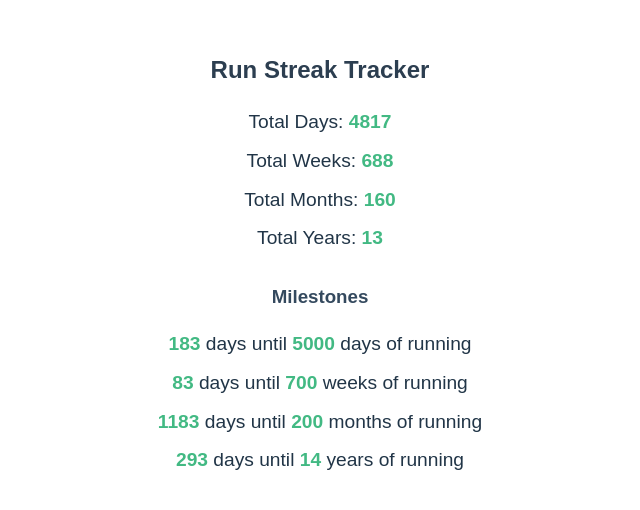
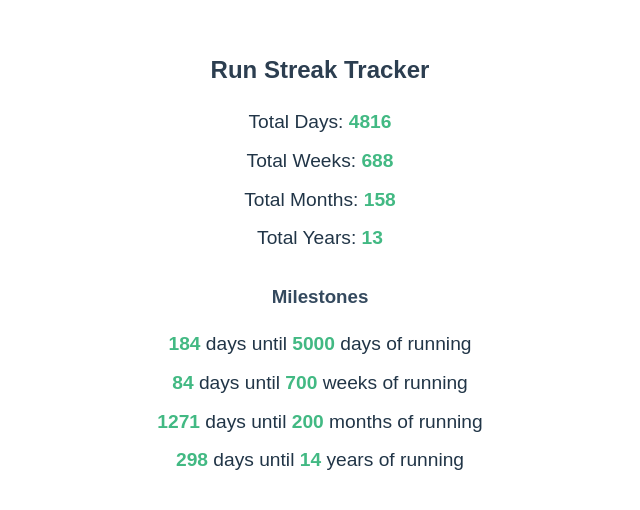
Before and after one commit to MicahRCM/run365, a Vue app: page / in a window 1280 px wide. Shown: the top 510 px of the page, without its empty margins (320-960 px from the left). Built offline with nearby package versions, Linux system fonts and the light colour scheme.

Commit message:
more accurate tracking

```diff
--- a/src/components/RunStreakTracker.vue
+++ b/src/components/RunStreakTracker.vue
@@ -90,8 +90,11 @@ const startDate = new Date("2012-02-01")
 const currentDate = new Date()
 
 const totalDays = computed(() => {
-  const diffTime = Math.abs(currentDate - startDate)
-  return Math.ceil(diffTime / (1000 * 60 * 60 * 24))
+  // Reset time portions to midnight for accurate day calculation
+  const start = new Date(startDate.getFullYear(), startDate.getMonth(), startDate.getDate())
+  const end = new Date(currentDate.getFullYear(), currentDate.getMonth(), currentDate.getDate())
+  const diffTime = Math.abs(end - start)
+  return Math.floor(diffTime / (1000 * 60 * 60 * 24))
 })
 
 // Calculate block counts
@@ -105,11 +108,36 @@ const totalWeeks = computed(() => {
 })
 
 const totalMonths = computed(() => {
-  return Math.floor(totalDays.value / 30)
+  const start = new Date(startDate)
+  const end = new Date(currentDate)
+
+  // Calculate years and months difference
+  let months = (end.getFullYear() - start.getFullYear()) * 12
+  months += end.getMonth() - start.getMonth()
+
+  // Adjust for day of month
+  if (end.getDate() < start.getDate()) {
+    months--
+  }
+
+  return months
 })
 
 const totalYears = computed(() => {
-  return Math.floor(totalDays.value / 365)
+  const start = new Date(startDate)
+  const end = new Date(currentDate)
+
+  let years = end.getFullYear() - start.getFullYear()
+
+  // Adjust if we haven't reached the anniversary month/day yet
+  if (
+    end.getMonth() < start.getMonth() ||
+    (end.getMonth() === start.getMonth() && end.getDate() < start.getDate())
+  ) {
+    years--
+  }
+
+  return years
 })
 
 const nextDayMilestone = computed(() => {
@@ -133,7 +161,20 @@ const nextMonthMilestone = computed(() => {
 })
 
 const daysToNextMonthMilestone = computed(() => {
-  return nextMonthMilestone.value * 30 - totalDays.value
+  // Calculate target date for the next month milestone
+  const targetMonths = nextMonthMilestone.value
+  const yearOffset = Math.floor(targetMonths / 12)
+  const monthOffset = targetMonths % 12
+
+  const targetDate = new Date(startDate)
+  targetDate.setFullYear(startDate.getFullYear() + yearOffset)
+  targetDate.setMonth(startDate.getMonth() + monthOffset)
+
+  // Calculate days between current date and target date
+  const current = new Date(currentDate.getFullYear(), currentDate.getMonth(), currentDate.getDate())
+  const target = new Date(targetDate.getFullYear(), targetDate.getMonth(), targetDate.getDate())
+  const diffTime = target - current
+  return Math.ceil(diffTime / (1000 * 60 * 60 * 24))
 })
 
 const nextYearMilestone = computed(() => {
@@ -141,7 +182,17 @@ const nextYearMilestone = computed(() => {
 })
 
 const daysToNextYearMilestone = computed(() => {
-  return nextYearMilestone.value * 365 - totalDays.value
+  // Calculate target date for the next year milestone
+  const targetYears = nextYearMilestone.value
+
+  const targetDate = new Date(startDate)
+  targetDate.setFullYear(startDate.getFullYear() + targetYears)
+
+  // Calculate days between current date and target date
+  const current = new Date(currentDate.getFullYear(), currentDate.getMonth(), currentDate.getDate())
+  const target = new Date(targetDate.getFullYear(), targetDate.getMonth(), targetDate.getDate())
+  const diffTime = target - current
+  return Math.ceil(diffTime / (1000 * 60 * 60 * 24))
 })
 
 // Facts calculations
```
